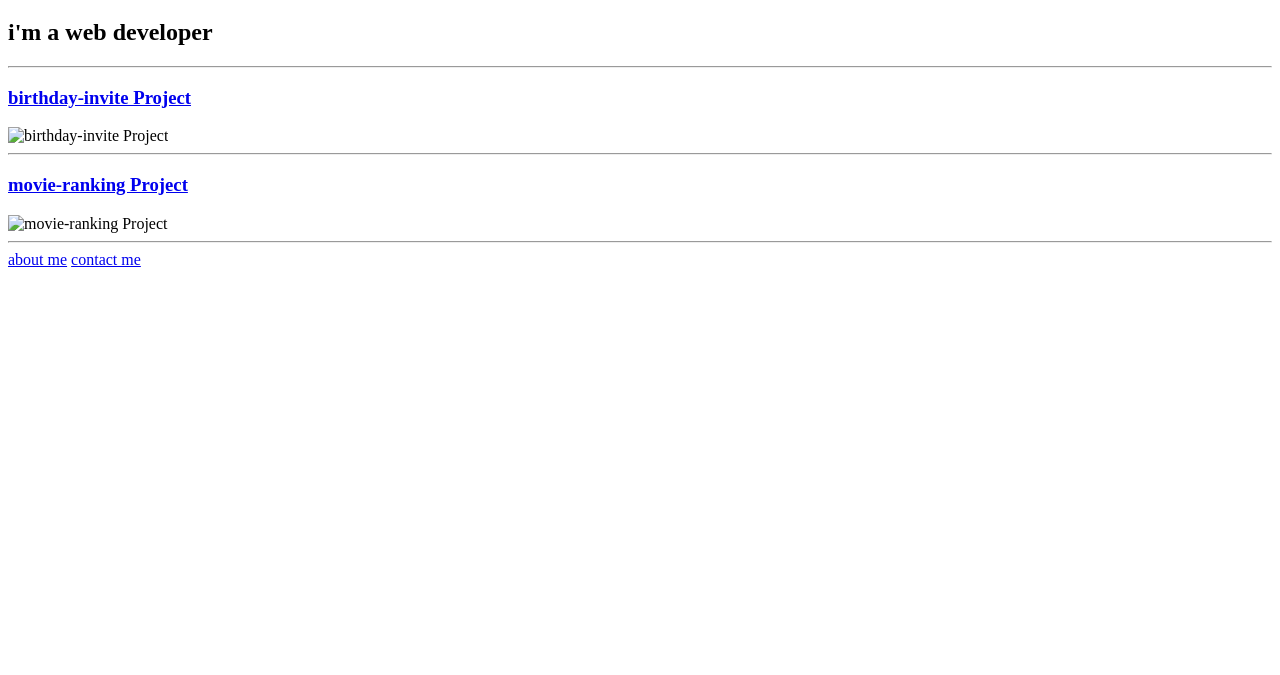
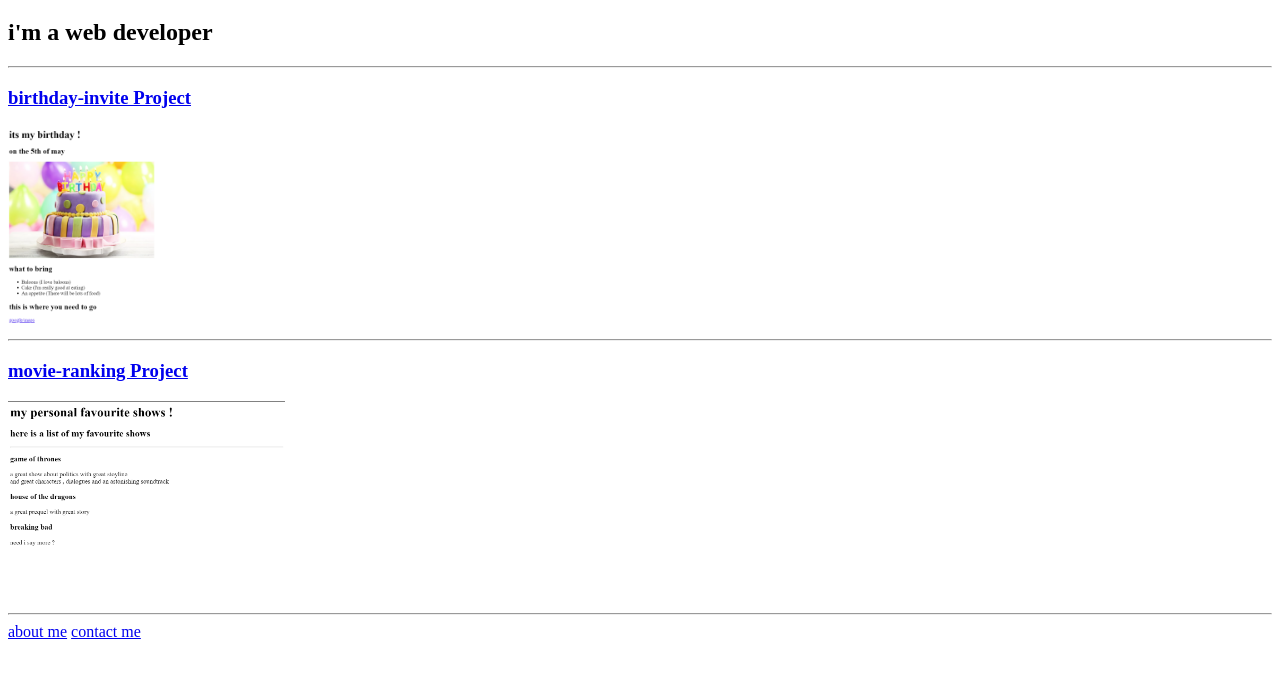
Before and after one commit to Adamhaisam/html-portfolio, a plain HTML site: page index.html in a window 1280 px wide. Shown: the part 61-736 px from the top of the page. Drawn offline with Linux system fonts and the light colour scheme.

Commit message:
Update index.html

```diff
--- a/index.html
+++ b/index.html
@@ -9,13 +9,13 @@
     <h1>Adam Elnarher's Portfolio</h1>
     <h2>i'm a web developer</h2>
     <hr/>
-    <h3><a href="/4.multi-page websites/4.2 HTML Porfolio Project/public/birthday-invite.html">birthday-invite Project</a></h3>
-    <img src="/4.multi-page websites/4.2 HTML Porfolio Project/assets/images/Birthday.png" height="200" alt="birthday-invite Project"/>
+    <h3><a href="./public/birthday-invite.html">birthday-invite Project</a></h3>
+    <img src="./assets/images/Birthday.png" height="200" alt="birthday-invite Project"/>
     <hr/>
-    <h3><a href="/4.multi-page websites/4.2 HTML Porfolio Project/public/movie-ranking.html">movie-ranking Project</a></h3>
-    <img src="/4.multi-page websites/4.2 HTML Porfolio Project/assets/images/Movie.png" height= "200" alt="movie-ranking Project"/>
+    <h3><a href="./public/movie-ranking.html">movie-ranking Project</a></h3>
+    <img src="./assets/images/Movie.png" height= "200" alt="movie-ranking Project"/>
     <hr/>
-    <a href="/4.multi-page websites/4.2 HTML Porfolio Project/public/about.html">about me</a>
-    <a href="/4.multi-page websites/4.2 HTML Porfolio Project/public/contact.html">contact me</a>
+    <a href="./public/about.html">about me</a>
+    <a href="./public/contact.html">contact me</a>
 </body>
 </html>
```
